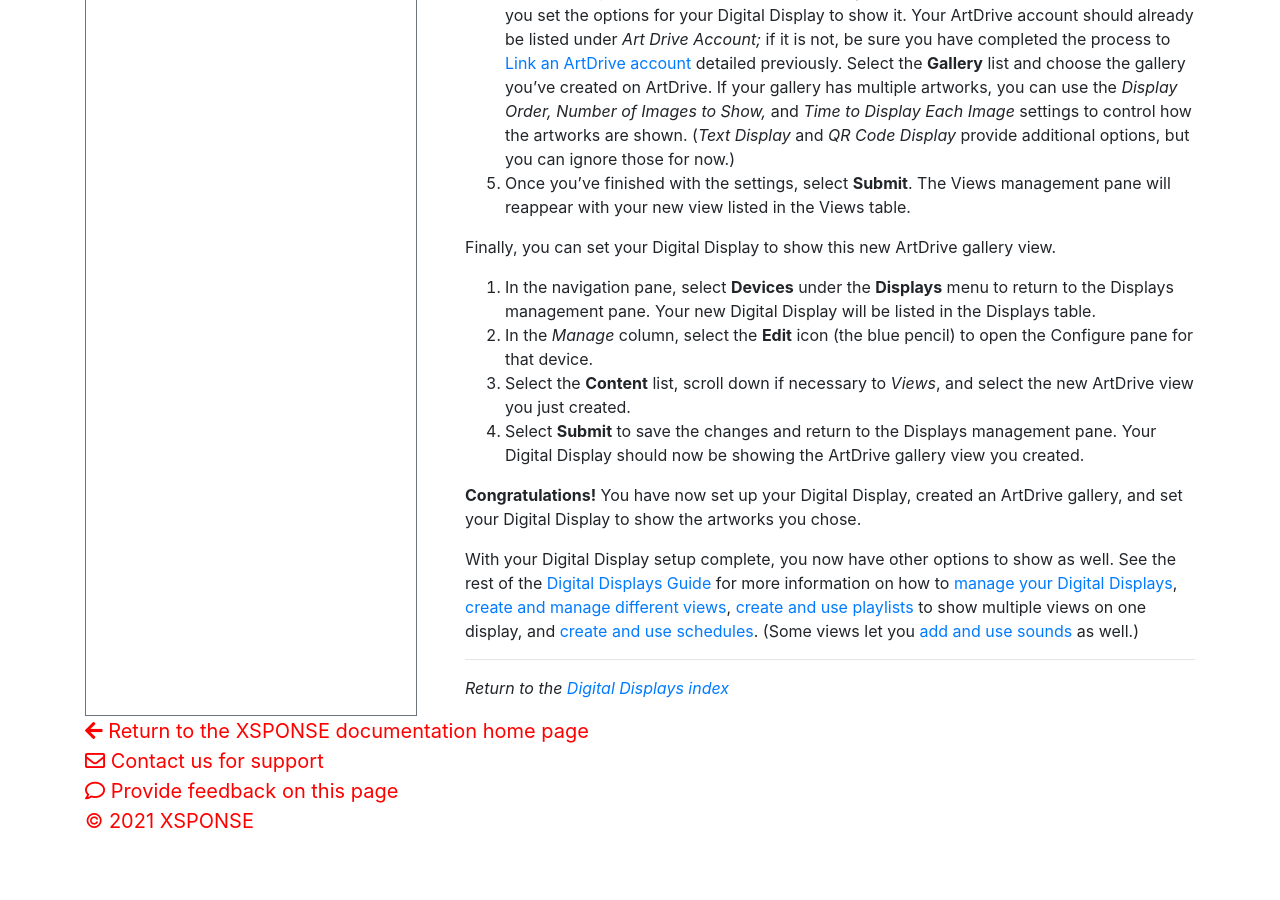
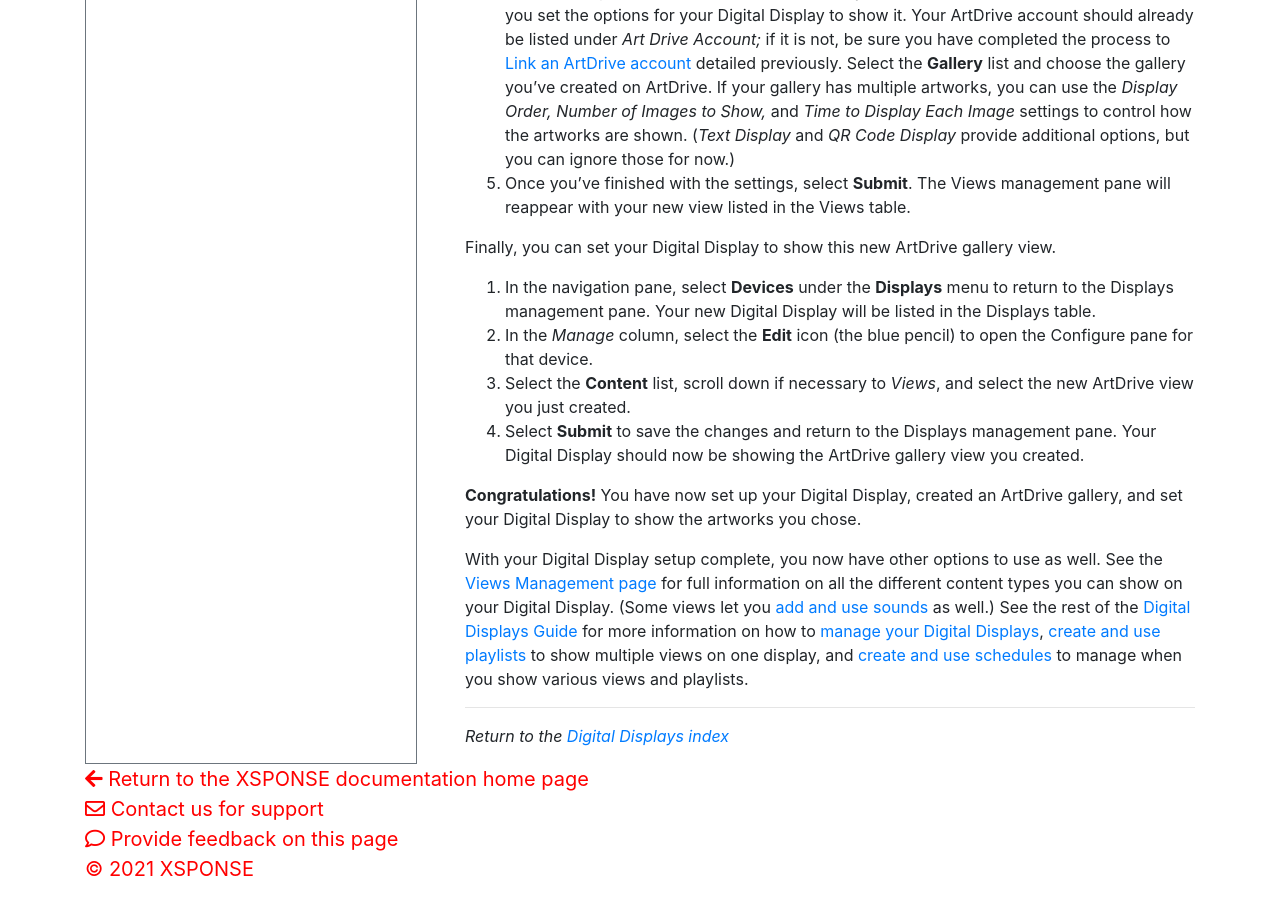
Before and after one commit to NrsSystems/docs, a Jekyll site: the page built from digital-displays/artdrive-quickstart.md, in a window 1280 px wide and 900 px high, scrolled down 2652 px. Built offline with Jekyll 4.4.1, drawn with Linux system fonts in a browser that asks for light colours; our own code applies the rules of GitHub Pages for plain Markdown files; before the commit the page ends 3504 px from its top, so only the background shows below that.

Commit message:
Update artdrive-quickstart.md

```diff
--- a/digital-displays/artdrive-quickstart.md
+++ b/digital-displays/artdrive-quickstart.md
@@ -56,7 +56,7 @@ Finally, you can set your Digital Display to show this new ArtDrive gallery view
 
 **Congratulations!** You have now set up your Digital Display, created an ArtDrive gallery, and set your Digital Display to show the artworks you chose.
 
-With your Digital Display setup complete, you now have other options to show as well. See the rest of the [Digital Displays Guide](index.md) for more information on how to [manage your Digital Displays](displays-management.md), [create and manage different views](views-management.md), [create and use playlists](playlists-management.md) to show multiple views on one display, and [create and use schedules](schedules-management.md). (Some views let you [add and use sounds](sounds-management.md) as well.)
+With your Digital Display setup complete, you now have other options to use as well. See the [Views Management page](views-management.md) for full information on all the different content types you can show on your Digital Display. (Some views let you [add and use sounds](sounds-management.md) as well.) See the rest of the [Digital Displays Guide](index.md) for more information on how to [manage your Digital Displays](displays-management.md), [create and use playlists](playlists-management.md) to show multiple views on one display, and [create and use schedules](schedules-management.md) to manage when you show various views and playlists.
 
 ___
 *Return to the [Digital Displays index](index.md)*
```
